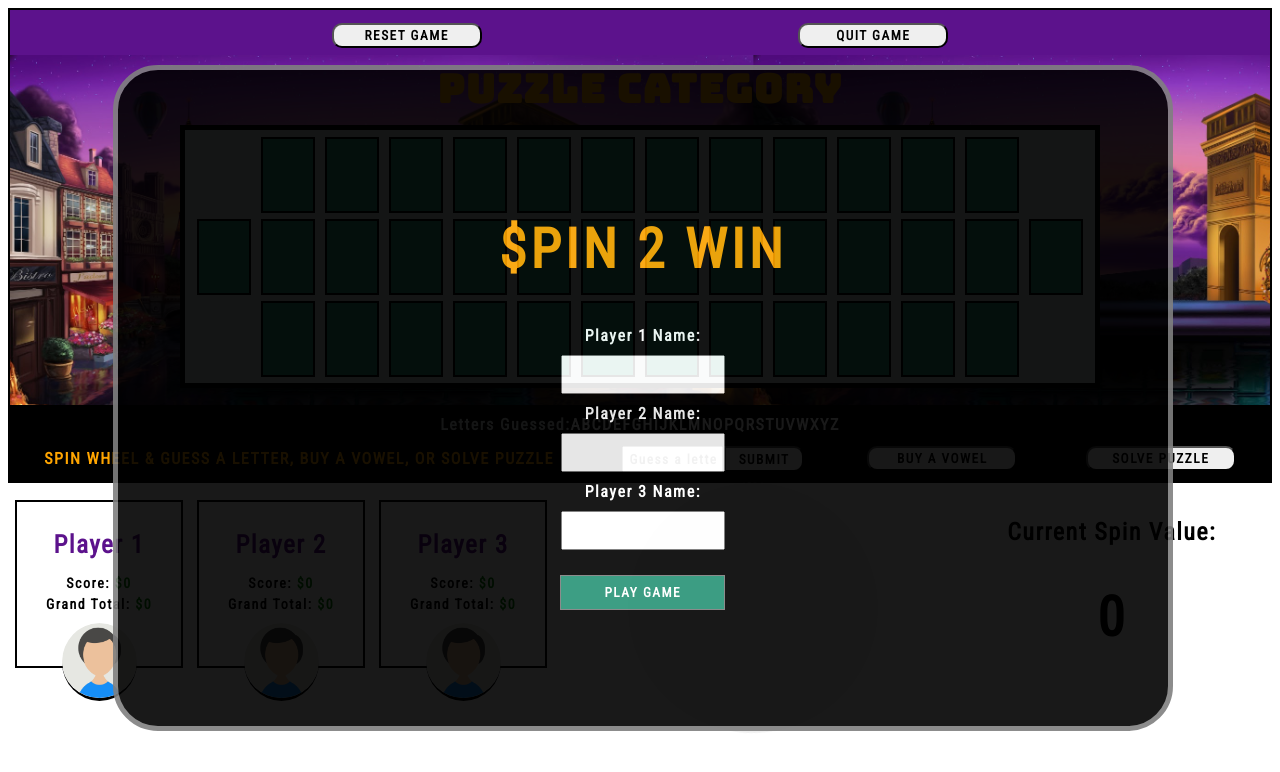
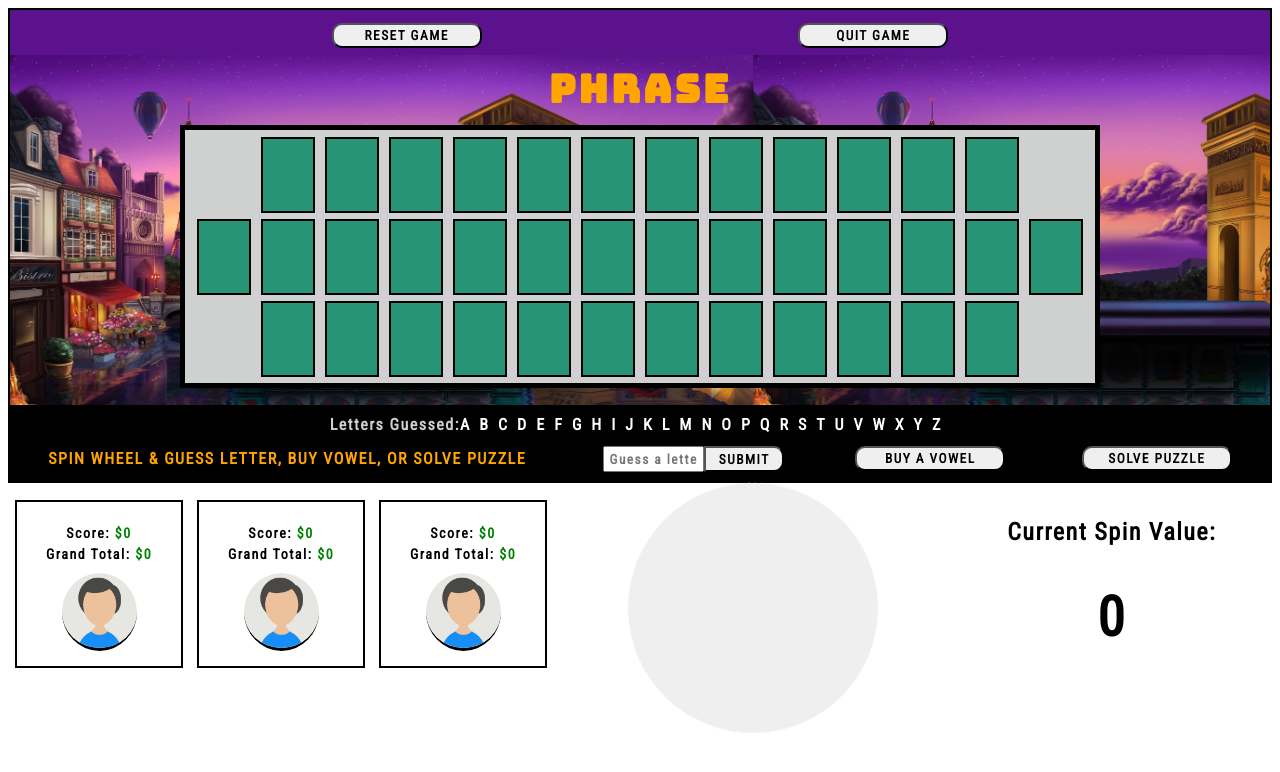
Before and after one commit to pvinthemix/wheeloffortune, a website: page index.html in a window 1280 px wide. Both pictures are taken after a click on the input "PLAY GAME". Drawn offline with Linux system fonts and the light colour scheme.

Commit message:
Separates domupdates.js and index.js files and changes puzzle category on DOM

```diff
--- a/index.html
+++ b/index.html
@@ -1,7 +1,7 @@
 <!DOCTYPE html>
 <html>
 <head>
-  <title></title>
+  <title>$PIN 2 WIN</title>
   <link rel="stylesheet" type="text/css" href="style.css">
   <link href="https://fonts.googleapis.com/css?family=Bungee" rel="stylesheet">
   <link href="https://fonts.googleapis.com/css?family=Roboto+Condensed" rel="stylesheet">
@@ -72,35 +72,35 @@
     </section>
     <section class="letters-guessed-container">
       <span class="letters-guessed-text">Letters Guessed:</span>
-      <span class="letter-a"> A</span>
-      <span class="letter-b"> B</span>
-      <span class="letter-c"> C</span>
-      <span class="letter-d"> D</span>
-      <span class="letter-e"> E</span>
-      <span class="letter-f"> F</span>
-      <span class="letter-g"> G</span>
-      <span class="letter-h"> H</span>
-      <span class="letter-i"> I</span>
-      <span class="letter-j"> J</span>
-      <span class="letter-k"> K</span>
-      <span class="letter-l"> L</span>
-      <span class="letter-m"> M</span>
-      <span class="letter-n"> N</span>
-      <span class="letter-o"> O</span>
-      <span class="letter-p"> P</span>
-      <span class="letter-q"> Q</span>
-      <span class="letter-r"> R</span>
-      <span class="letter-s"> S</span>
-      <span class="letter-t"> T</span>
-      <span class="letter-u"> U</span>
-      <span class="letter-v"> V</span>
-      <span class="letter-w"> W</span>
-      <span class="letter-x"> X</span>
-      <span class="letter-y"> Y</span>
-      <span class="letter-z"> Z</span>
+      <span class="letter letter letter-a"> A</span>
+      <span class="letter letter-b"> B</span>
+      <span class="letter letter-c"> C</span>
+      <span class="letter letter-d"> D</span>
+      <span class="letter letter-e"> E</span>
+      <span class="letter letter-f"> F</span>
+      <span class="letter letter-g"> G</span>
+      <span class="letter letter-h"> H</span>
+      <span class="letter letter-i"> I</span>
+      <span class="letter letter-j"> J</span>
+      <span class="letter letter-k"> K</span>
+      <span class="letter letter-l"> L</span>
+      <span class="letter letter-m"> M</span>
+      <span class="letter letter-n"> N</span>
+      <span class="letter letter-o"> O</span>
+      <span class="letter letter-p"> P</span>
+      <span class="letter letter-q"> Q</span>
+      <span class="letter letter-r"> R</span>
+      <span class="letter letter-s"> S</span>
+      <span class="letter letter-t"> T</span>
+      <span class="letter letter-u"> U</span>
+      <span class="letter letter-v"> V</span>
+      <span class="letter letter-w"> W</span>
+      <span class="letter letter-x"> X</span>
+      <span class="letter letter-y"> Y</span>
+      <span class="letter letter-z"> Z</span>
     </section>
     <section class="guess-container">
-      <span class="instructions-text">SPIN WHEEL & GUESS A LETTER, BUY A VOWEL, OR SOLVE PUZZLE</span>
+      <span class="instructions-text">SPIN WHEEL & GUESS LETTER, BUY VOWEL, OR SOLVE PUZZLE</span>
       <form>
         <input type="text" placeholder="Guess a letter" class="letter-guess-input"></input>
         <input type="submit" value="SUBMIT" class="letter-guess-submit-btn"></input>
--- a/js/Domupdates.js
+++ b/js/Domupdates.js
@@ -1,16 +1,11 @@
-
-document.querySelector('.new-game-btn').addEventListener('click', resetGame);
-document.querySelector('.wheel-btn').addEventListener('click', showSpinValue);
-const spinValue = document.querySelector('.current-spin-value');
 let game;
 let puzzle;
 
+// domUpdates Object
 let domUpdates = {
-
   startGame() {
     const startScreen = document.querySelector('.start-screen');
     startScreen.classList.add('hidden');
-    populatePlayerNames()
   },
 
   resetGame() {
@@ -31,14 +26,18 @@
 
 
   showSpinValue() {
+    const spinValue = document.querySelector('.current-spin-value');
     spinValue.innerText = 10;
   },
 
-};
+  showPuzzleCategory() {
+    const puzzleCategoryOutput = document.querySelector('.puzzle-category-name')
+    const round1PuzzleCategory = game.fivePuzzles[0].currentPuzzle.category;
+    puzzleCategoryOutput.innerText = round1PuzzleCategory;
+  },
 
+  showLetterGuessed(e) {
     const guessLetterInput = document.querySelector('.letter-guess-input');
-const letterGuessSubmitButton = document.querySelector('.letter-guess-submit-btn');
-letterGuessSubmitButton.addEventListener('click', showLetterGuessed);
     const letterA = document.querySelector('.letter-a');
     const letterB = document.querySelector('.letter-b');
     const letterC = document.querySelector('.letter-c');
@@ -66,7 +65,6 @@
     const letterY = document.querySelector('.letter-y');
     const letterZ = document.querySelector('.letter-z');
 
-function showLetterGuessed(e) {
     e.preventDefault();
     if(guessLetterInput.value.toLowerCase() === "a") {
       letterA.classList.add('grey-font');
@@ -103,4 +101,10 @@
     } else if(guessLetterInput.value.toLowerCase() === "q") {
       letterQ.classList.add('grey-font');
     }
+  },
 };
+
+// *Event Listeners*
+document.querySelector('.new-game-btn').addEventListener('click', domUpdates.resetGame);
+document.querySelector('.wheel-btn').addEventListener('click', domUpdates.showSpinValue);
+document.querySelector('.letter-guess-submit-btn').addEventListener('click', domUpdates.showLetterGuessed);
--- a/js/Game.js
+++ b/js/Game.js
@@ -1,10 +1,10 @@
 class Game {
   constructor(player1, player2, player3) {
     this.players = this.createPlayers(player1, player2, player3);
-    this.round =  1;
+    this.round = 1;
     this.fivePuzzles = this.generateFivePuzzles();
     this.wheel = this.generateWheel();
-    this.boundRound = false;
+    this.bonusRound = false;
     this.playerIndex = 0;
     // this.turn = this.player[this.playerIndex];
   }
--- a/js/index.js
+++ b/js/index.js
@@ -6,5 +6,7 @@
   const player2 = document.querySelector('.player2-name-input');
   const player3 = document.querySelector('.player3-name-input');
   game = new Game(player1.value, player2.value, player3.value);
-  domUpdates.startGame()
+  domUpdates.startGame();
+  domUpdates.populatePlayerNames();
+  domUpdates.showPuzzleCategory();
 }
--- a/style.css
+++ b/style.css
@@ -114,6 +114,7 @@
 .puzzle-category-name {
   font-family: 'Bungee', cursive;
   font-size: 39px;
+  letter-spacing: 3px;
 }
 
 .puzzle-rows-container {
@@ -174,6 +175,10 @@
   font-size: 20px;
 }
 
+span.letter {
+  letter-spacing: 10px;
+}
+
 .letter-guess-input {
   height: 20px;
   padding-left: 5px;
@@ -186,6 +191,7 @@
   border-radius: 10px;
   height: 25px;
   width: 150px;
+  outline: none;
 }
 
 .grey-font {
@@ -197,6 +203,7 @@
   border-top-right-radius: 10px;
   border-bottom-right-radius: 10px;
   height: 26.2px;
+  outline: none;
   margin: -5.4px;
   width: 80px;
 }
@@ -285,6 +292,7 @@
   cursor: pointer;
   font-size: 18px;
   font-weight: 300;
+  outline: none;
   height: 250px;
   width: 250px;
   -webkit-animation: rotation 15s infinite linear;
```
Lines whose indentation alone changed are shown as unchanged.
